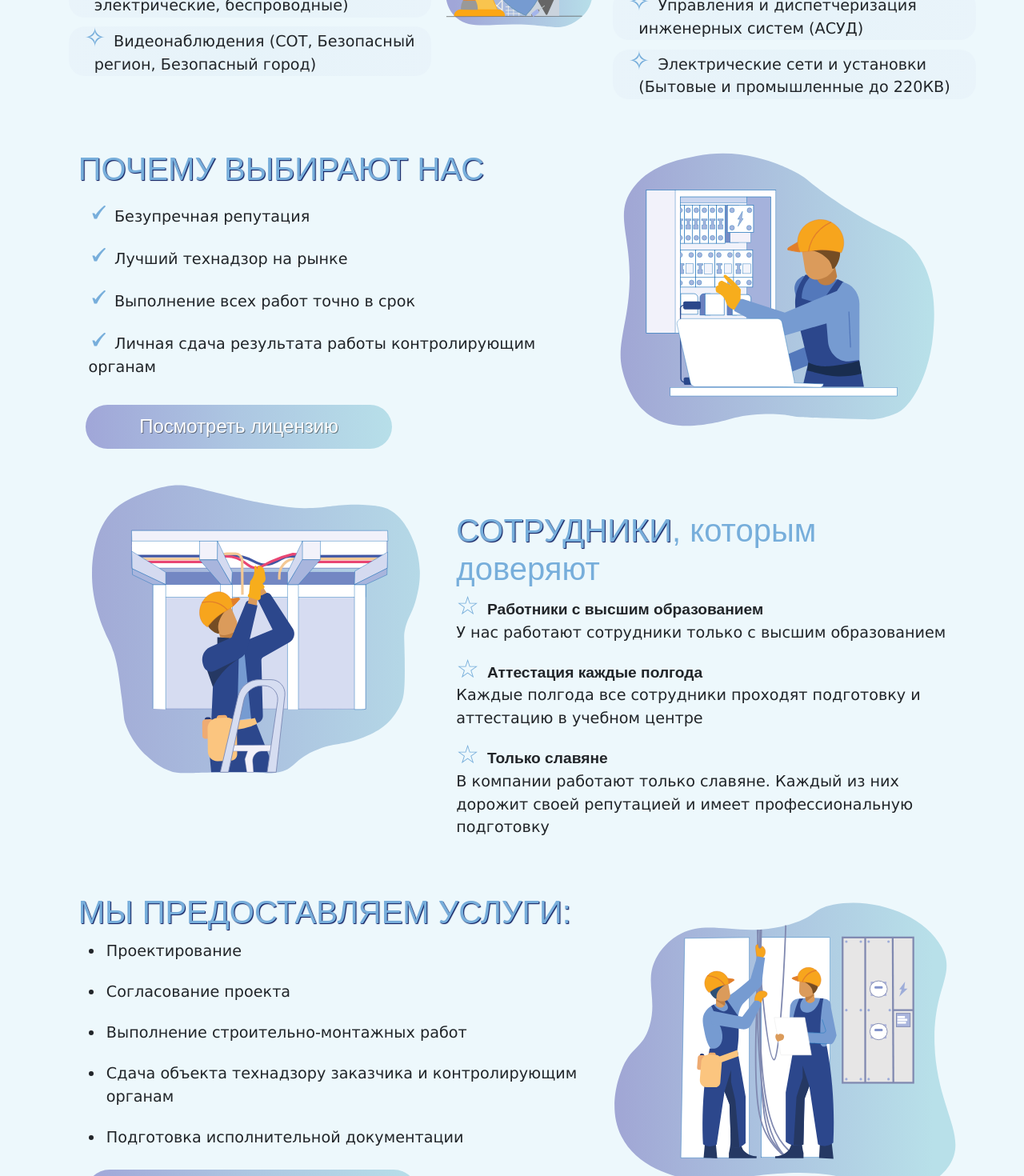
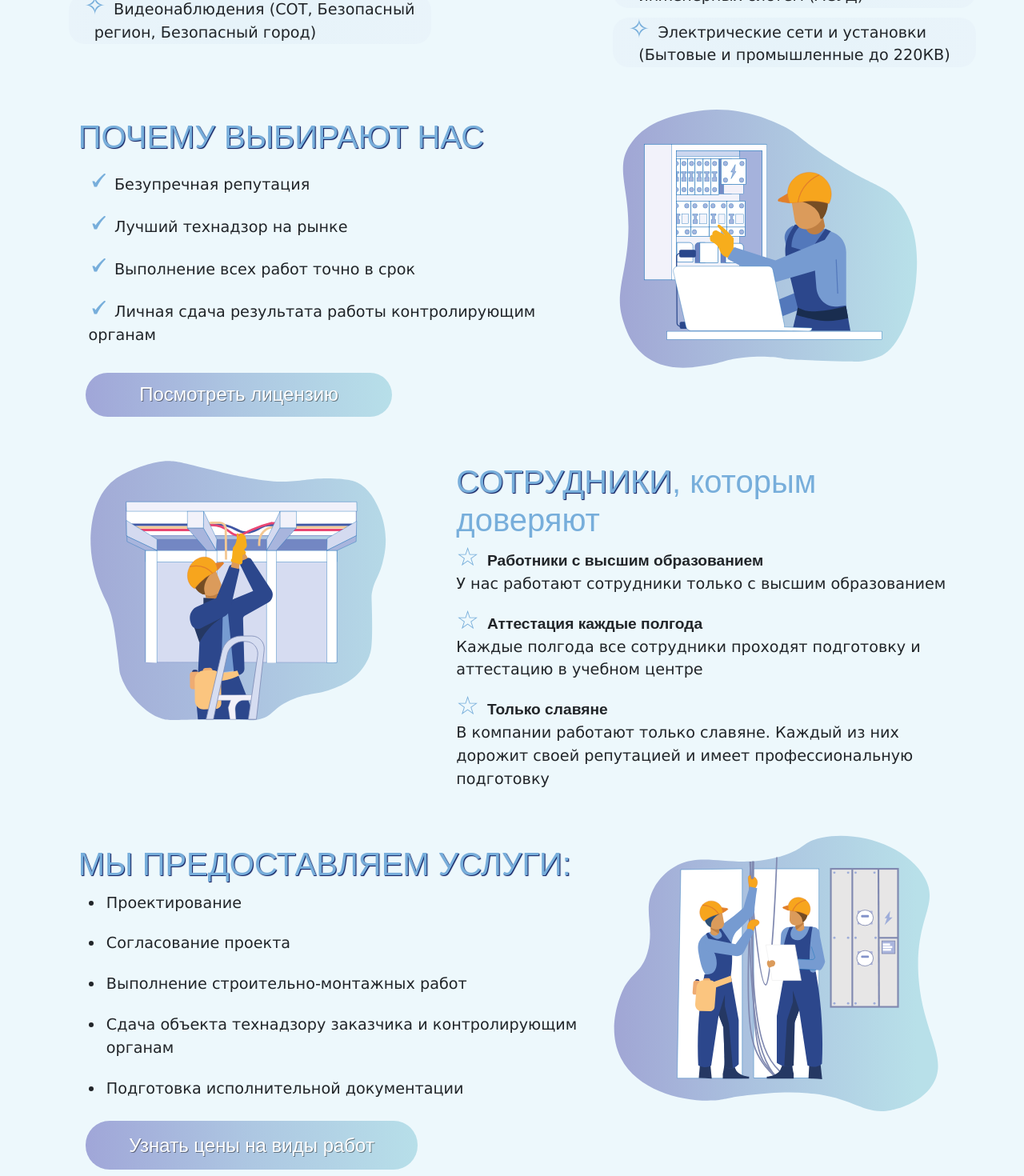
Before and after one commit to AnigalHub/GroupOfCompaniesMAG, a Vue app: page / in a window 1280 px wide. Shown: the part 1320-2790 px from the top of the page at 80% size. Built offline with nearby package versions, Linux system fonts and the light colour scheme; a web font is replaced by a local one.

Commit message:
изменение ширины svg в компонентах

```diff
--- a/public/index.html
+++ b/public/index.html
@@ -7,7 +7,6 @@
     <link rel="icon">
     <link rel="preconnect" href="https://fonts.googleapis.com">
     <link href="https://fonts.googleapis.com/css2?family=Andika:ital,wght@0,400;0,700;1,400;1,700&family=Piazzolla:ital,opsz,wght@0,8..30,100;0,8..30,200;0,8..30,300;0,8..30,400;0,8..30,500;0,8..30,600;0,8..30,700;0,8..30,800;0,8..30,900;1,8..30,100;1,8..30,200;1,8..30,300;1,8..30,400;1,8..30,500;1,8..30,600;1,8..30,700;1,8..30,800;1,8..30,900&family=STIX+Two+Text:ital,wght@0,400;0,500;0,600;0,700;1,400;1,500;1,600;1,700&display=swap" rel="stylesheet">
-
     <title>Группа компаний МАГ</title>
   </head>
   <body>
--- a/src/components/About.vue
+++ b/src/components/About.vue
@@ -2,7 +2,7 @@
     <div id="About">
         <b-container>
             <b-row>
-                <b-col cols="5">
+                <b-col cols="4">
                     <component :is="svg"/>
                 </b-col>
                 <b-col>
--- a/src/components/Advantages.vue
+++ b/src/components/Advantages.vue
@@ -60,9 +60,8 @@
             content: "\2713";
         }
         svg{
-            width: 95%;
-            margin-top: -2%;
-            margin-bottom: 10%;
+            width: 90%;
+            margin-top: -5%;
         }
         .col-1 svg{
             width: 2.8rem;
--- a/src/components/Contacts.vue
+++ b/src/components/Contacts.vue
@@ -82,7 +82,8 @@
             }
         }
         svg{
-            width: 100%;
+            width: 90%;
+            margin-top: -2%;
         }
     }
 </style>
--- a/src/components/Directions.vue
+++ b/src/components/Directions.vue
@@ -48,7 +48,7 @@
                     {text:"Видеонаблюдения (СОТ, Безопасный регион, Безопасный город)",},
                 ],
                 List2:[
-                    {text:"Дератизационные системы (ОЗДС) ",},
+                    {text:"Дератизационные системы (ОЗДС)",},
                     {text:"Охранные комплексы и различный мониторинг",},
                     {text:"Контроля учета электроэнергии (АСКУЭ)",},
                     {text:"Контроля и управления доступом (СКУД)",},
--- a/src/components/Employees.vue
+++ b/src/components/Employees.vue
@@ -40,8 +40,8 @@
 <style scoped lang="scss">
     #Employees{
         svg{
-            width: 100%;
-            margin-top: -10%;
+            width: 90%;
+            margin-top: -3%;
         }
         .ul {
             padding:0;
--- a/src/components/Services.vue
+++ b/src/components/Services.vue
@@ -43,7 +43,8 @@
             padding: .5%;
         }
         svg{
-            width: 100%;
+            width: 95%;
+            margin-top: -5%;
         }
         button{
             width: 65%;
```
